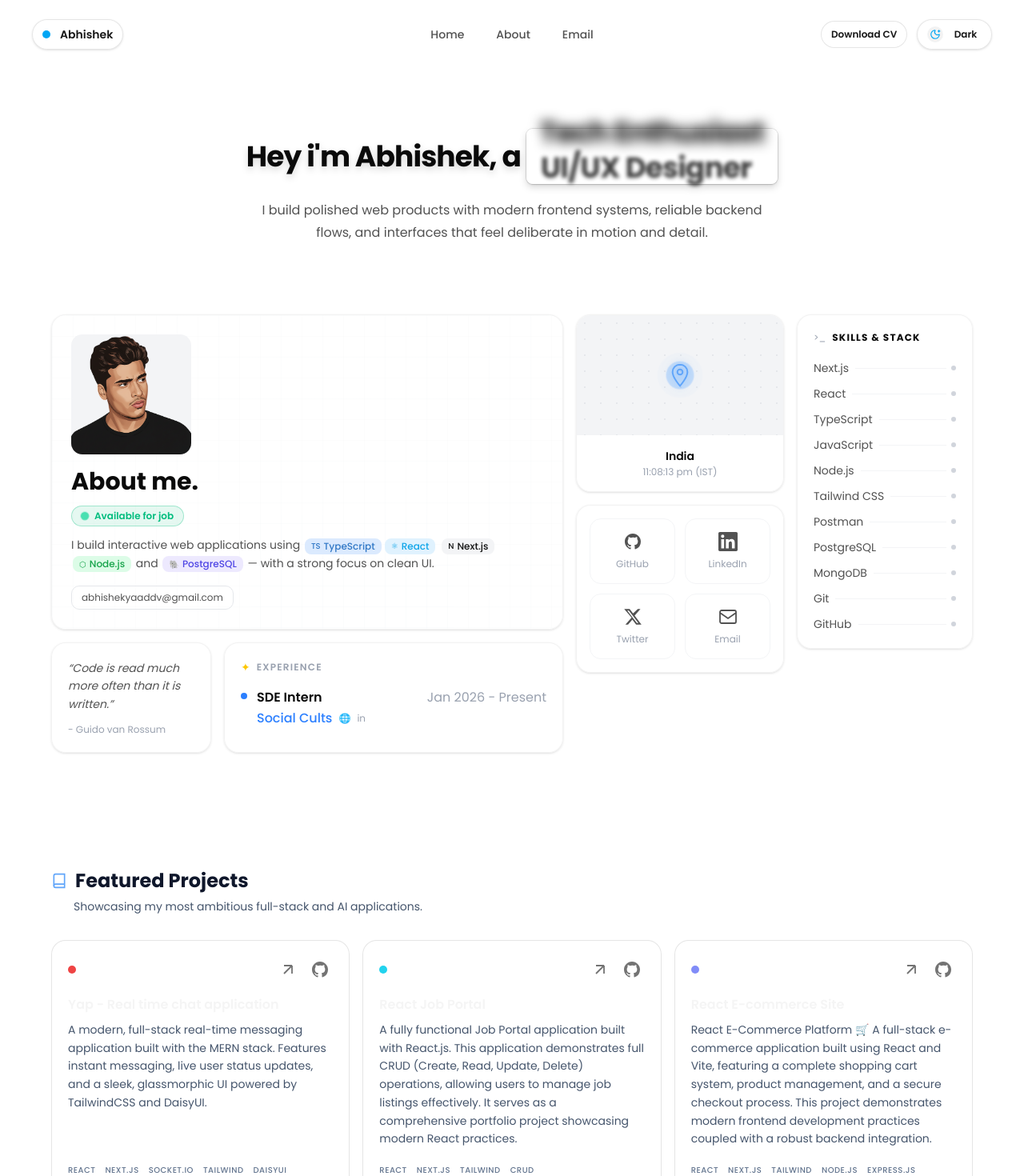
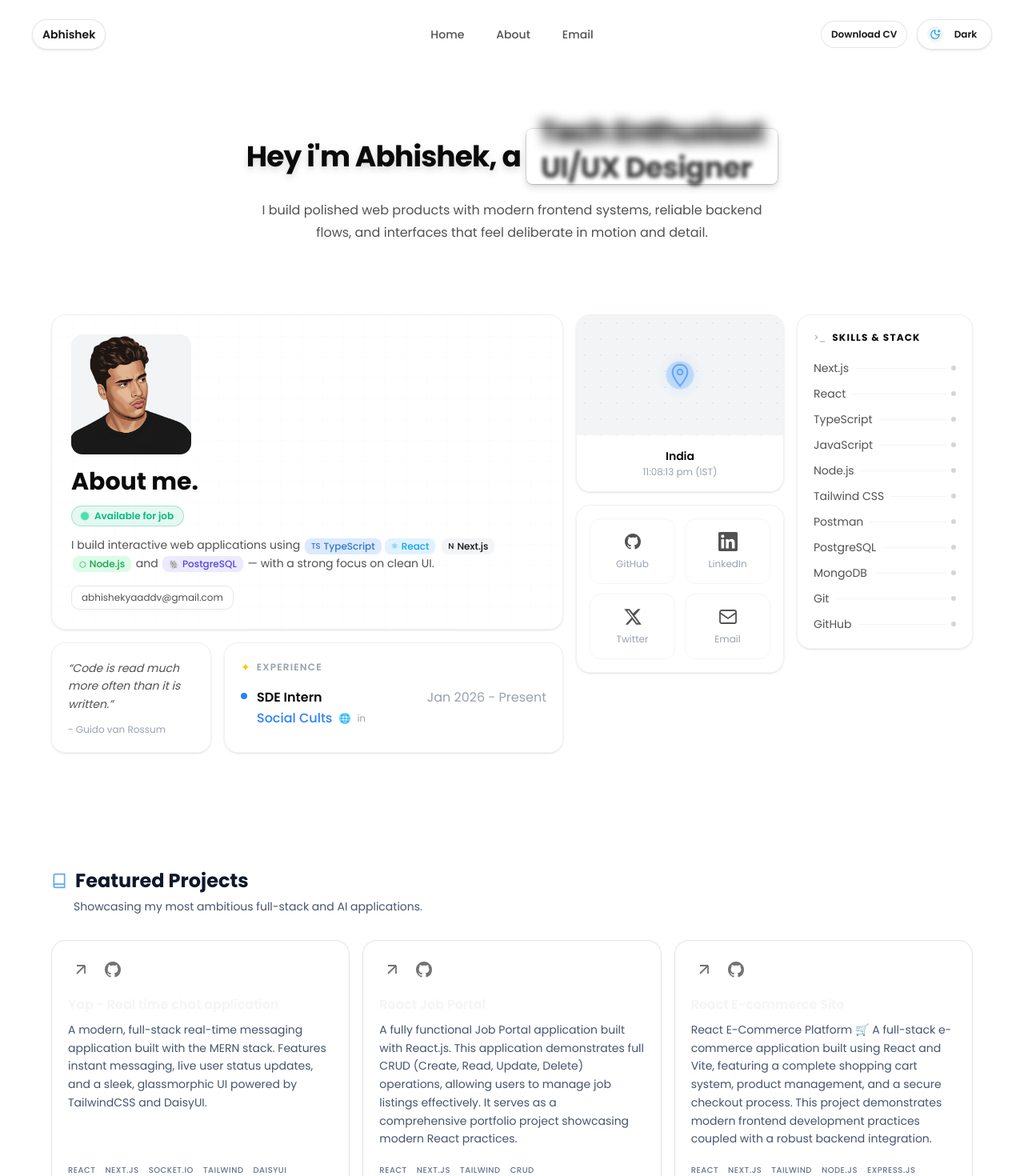
Before and after one commit to Abhishekyaddv/New-Portfolio, a Next.js app: page / in a window 1280 px wide. Shown: the top 1470 px of the page at 80% size. Built offline with nearby package versions, Linux system fonts and the light colour scheme.

Commit message:
fix: comment out unused span elements in Nav and Projects components

```diff
--- a/components/Nav.jsx
+++ b/components/Nav.jsx
@@ -29,7 +29,7 @@ export const Nav = () => {
             href="#home"
             className="theme-panel-strong relative z-20 flex items-center gap-3 px-3 py-2 text-sm font-semibold text-neutral-900 dark:text-neutral-100"
           >
-            <span className="inline-flex h-2.5 w-2.5 rounded-full bg-sky-500" />
+            {/* <span className="inline-flex h-2.5 w-2.5 rounded-full bg-sky-500" /> */}
             Abhishek
           </a>
           <NavItems items={navItems} />
@@ -48,7 +48,7 @@ export const Nav = () => {
         <MobileNav>
           <MobileNavHeader className="theme-panel-strong px-3 py-2">
             <a href="#home" className="flex items-center gap-2 text-sm font-semibold text-neutral-900 dark:text-neutral-100">
-              <span className="inline-flex h-2.5 w-2.5 rounded-full bg-sky-500" />
+              {/* <span className="inline-flex h-2.5 w-2.5 rounded-full bg-sky-500" /> */}
               Abhishek
             </a>
             <div className="flex items-center gap-2">
--- a/components/Projects.tsx
+++ b/components/Projects.tsx
@@ -194,7 +194,7 @@ export default function Projects() {
                     const parent = t.parentElement!;
                     parent.innerHTML = `
                       <div style="width:100%;height:100%;display:flex;flex-direction:column;align-items:center;justify-content:center;gap:8px;padding:12px">
-                        <div style="font-size:28px;font-weight:800;color:${activeProject.color};font-family:monospace;letter-spacing:-1px">{}</div>
+                        <div style="font-size:28px;font-weight:800;color:${activeProject.color};font-family:monospace;letter-spacing:-1px">${activeProject.previewLabel}</div>
                         <div style="font-size:11px;color:#888;text-align:center;line-height:1.4">${activeProject.title}</div>
                       </div>
                     `;
@@ -255,10 +255,10 @@ function ProjectCard({
       {/* Top row: dot + actions */}
       <div className="mb-4 flex items-center justify-between">
         {/* Color dot */}
-        <span
+        {/* <span
           className="h-2.5 w-2.5 rounded-full transition-transform duration-300 group-hover:scale-125"
           style={{ backgroundColor: project.color }}
-        />
+        /> */}
 
         {/* Action buttons */}
         <div className="flex items-center gap-2 text-neutral-500 dark:text-neutral-500">
```
